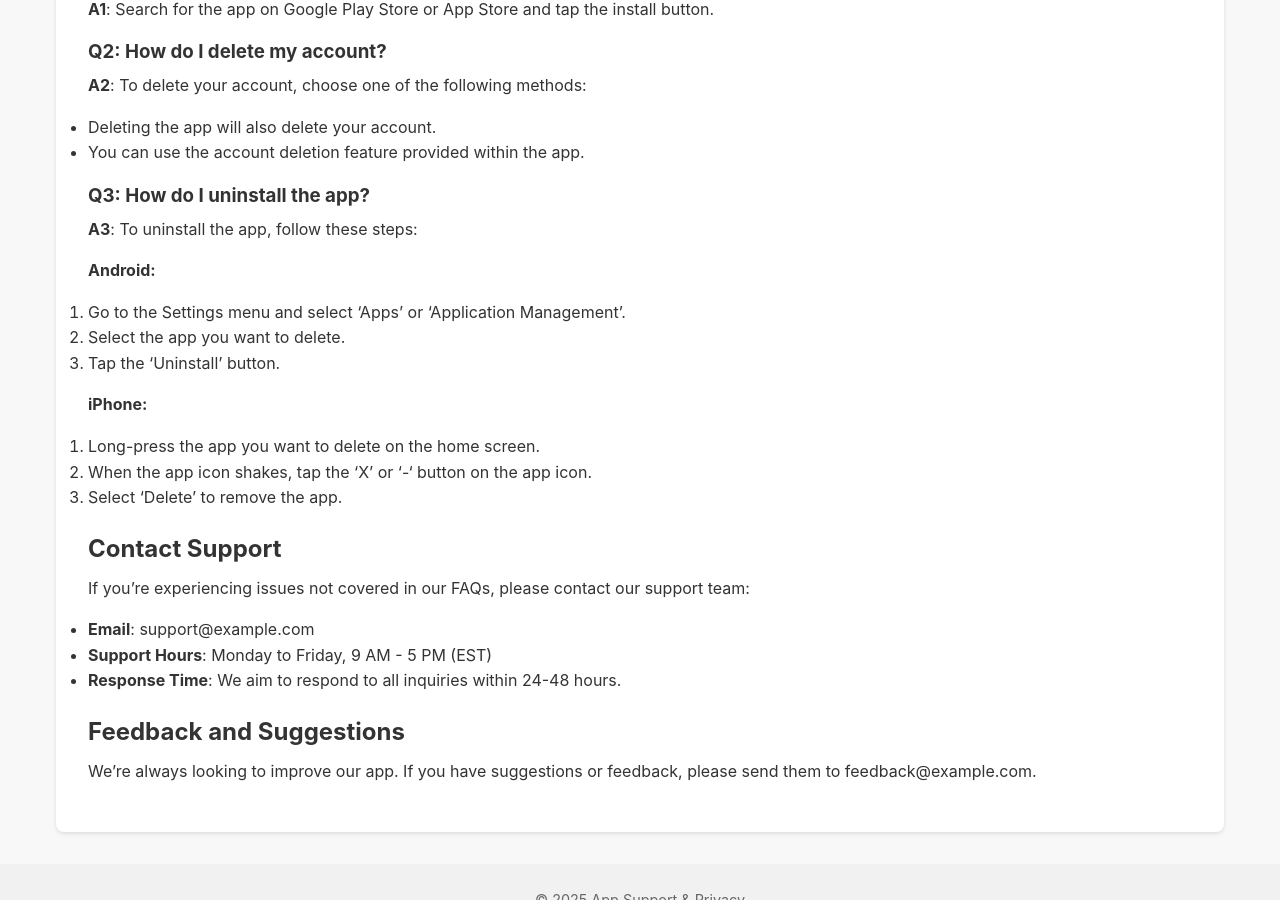
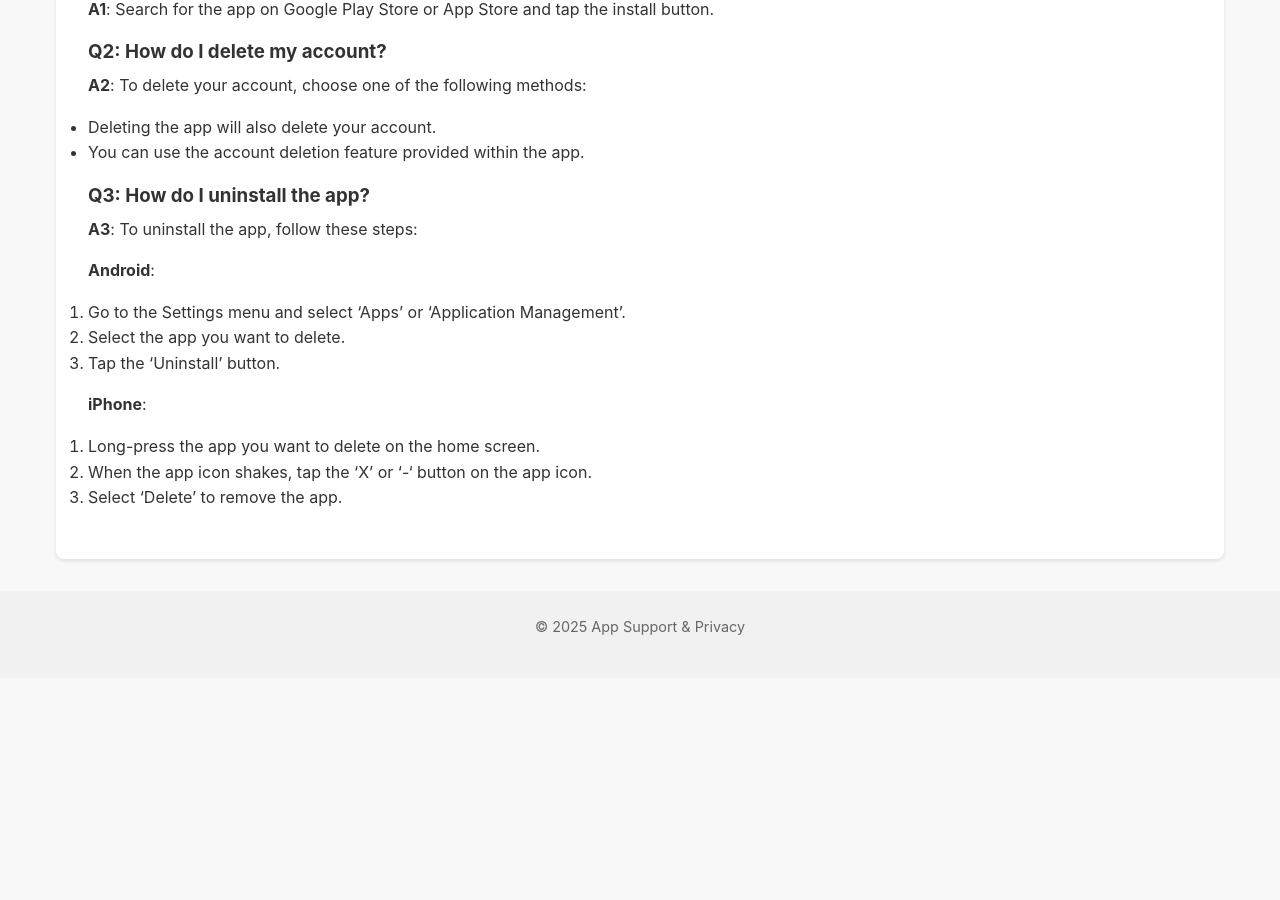
Before and after one commit to choiyooneo/choiyooneo.github.io, a Jekyll site: the page built from app-support-en.md, in a window 1280 px wide and 900 px high, scrolled down 624 px. Built offline with Jekyll 4.4.1, drawn with Linux system fonts in a browser that asks for light colours; after the commit the page ends 1302 px from its top, so only the background shows below that.

```diff
--- a/app-support-en.md
+++ b/app-support-en.md
@@ -29,24 +29,12 @@ If you encounter any of the above, please contact us in one of the following way
 ### Q3: How do I uninstall the app?
 **A3**: To uninstall the app, follow these steps:
 
-**Android:**
+**Android**:
 1. Go to the Settings menu and select 'Apps' or 'Application Management'.
 2. Select the app you want to delete.
 3. Tap the 'Uninstall' button.
 
-**iPhone:**
+**iPhone**:
 1. Long-press the app you want to delete on the home screen.
 2. When the app icon shakes, tap the 'X' or '-' button on the app icon.
 3. Select 'Delete' to remove the app.
-
-## Contact Support
-
-If you're experiencing issues not covered in our FAQs, please contact our support team:
-
-- **Email**: support@example.com
-- **Support Hours**: Monday to Friday, 9 AM - 5 PM (EST)
-- **Response Time**: We aim to respond to all inquiries within 24-48 hours.
-
-## Feedback and Suggestions
-
-We're always looking to improve our app. If you have suggestions or feedback, please send them to feedback@example.com.
```
